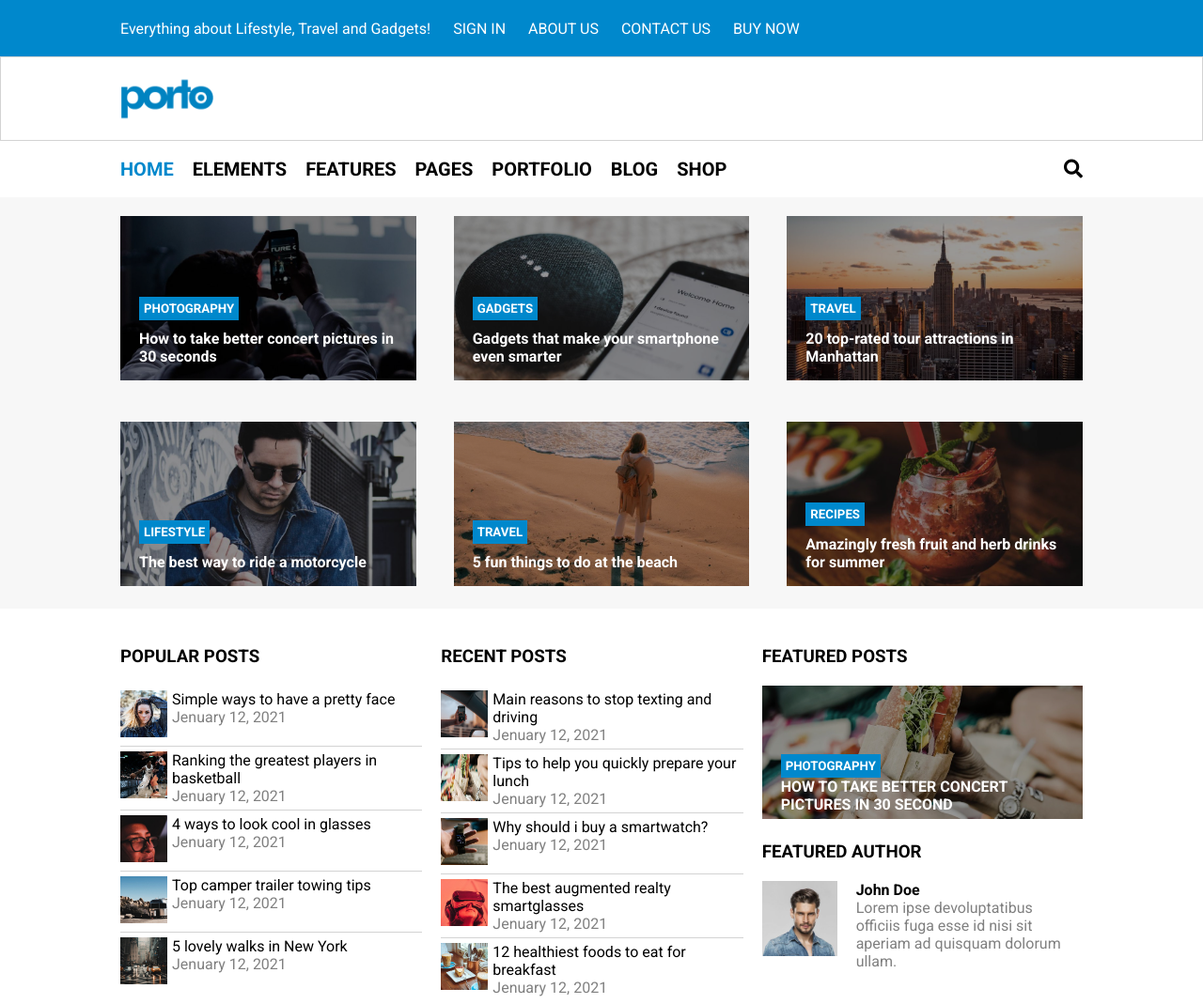
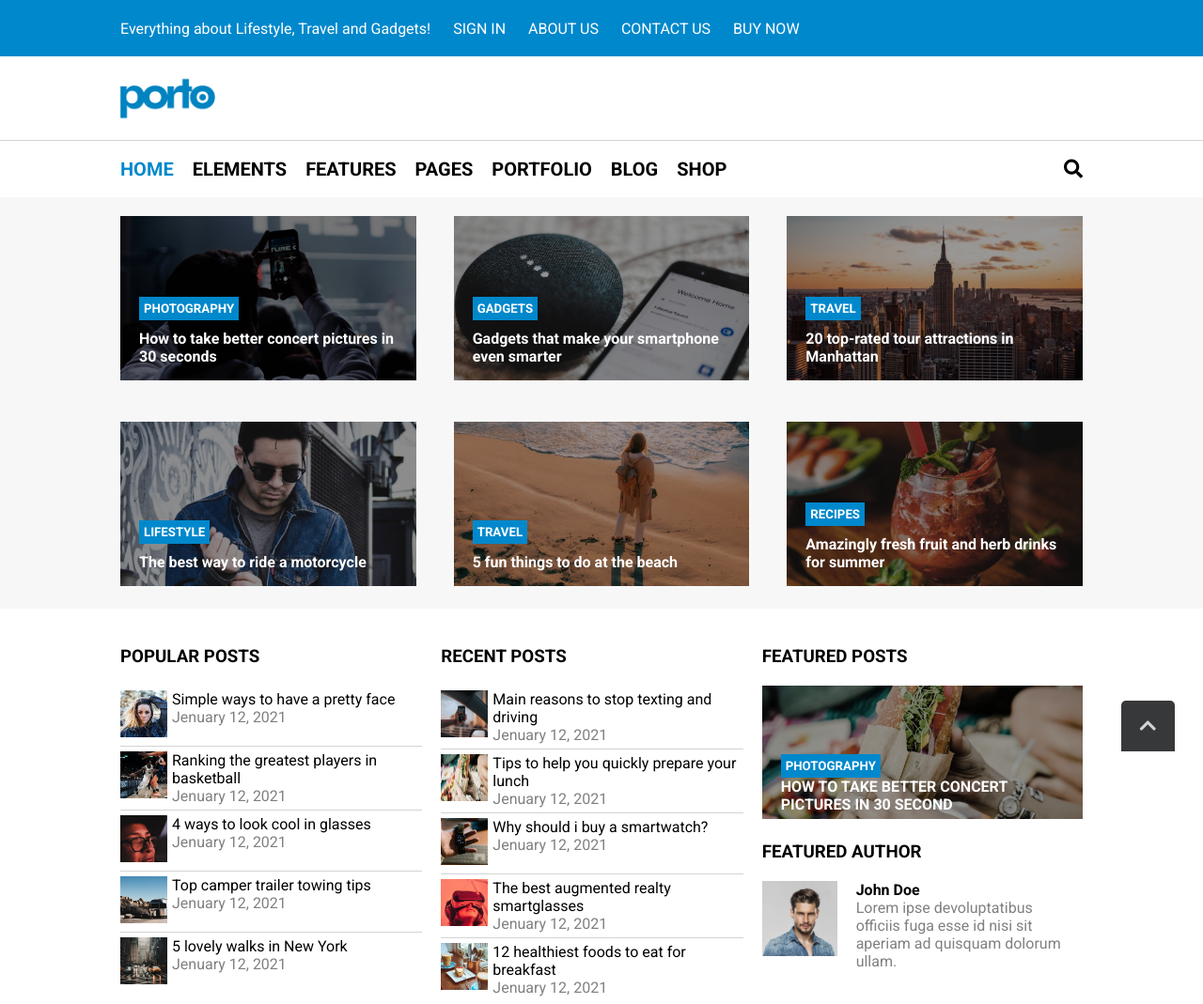
Before and after one commit to angelolamacchia/proj-html-vuejs, a plain HTML site: page index.html in a window 1280 px wide. Shown: the top 1069 px of the page at 94% size. Drawn offline with nearby package versions, Linux system fonts and the light colour scheme.

Commit message:
aggiunto tasto scroll up

```diff
--- a/css/style.css
+++ b/css/style.css
@@ -4,8 +4,13 @@
     box-sizing: border-box;
 }
 
+html {
+    scroll-behavior: smooth;
+}
+
 .container {
     font-family: 'Roboto', sans-serif;
+    position: relative;
 }
 
 .margin_auto {
@@ -48,7 +53,7 @@ ul li {
 
 .header_middle {
     height: 90px;
-    border: 1px solid lightgrey;
+    border-bottom: 1px solid lightgrey;
 }
 .header_middle_content {
     height: 100%;
@@ -492,7 +497,7 @@ footer .date div {
     height: 80px;
     background-color: #1c2023;
     color: grey;
-    font-size: 00.8em;
+    font-size: 0.8em;
 }
 .faq_content {
     height: 100%;
@@ -521,3 +526,17 @@ footer .date div {
 .faq #logo_footer {
     width: 80px;
 }
+
+/* impostazioni button scroll up */
+.button_scroll_up {
+    position: fixed;
+    bottom: 0px;
+    right: 30px;
+    background-color: #373839;
+    font-size: 20px;
+    padding: 15px 20px;
+    border-radius: 5px 5px 0 0;
+}
+.button_scroll_up a {
+    color: lightgray;
+}
--- a/index.html
+++ b/index.html
@@ -18,7 +18,7 @@
     <div class="container" id="root">
         <!-- inizio header -->
         <header class="header">
-            <div class="header_top">
+            <div class="header_top" id="top_page">
                 <div class="header_top_content margin_auto">
                     <span class="slogan">{{accountBar.slogan}}</span>
                     <a href="#" v-for="links in accountBar.functions"> {{links}} </a>
@@ -275,8 +275,7 @@
             </div>
         </footer>
         <!-- fine footer -->
-
-
+        <div class="button_scroll_up"><a href="#top_page"><i class="fas fa-chevron-up"></i></a></div>
     </div> <!--fine container-->
 
     <script src="js/master.js"></script>
```
